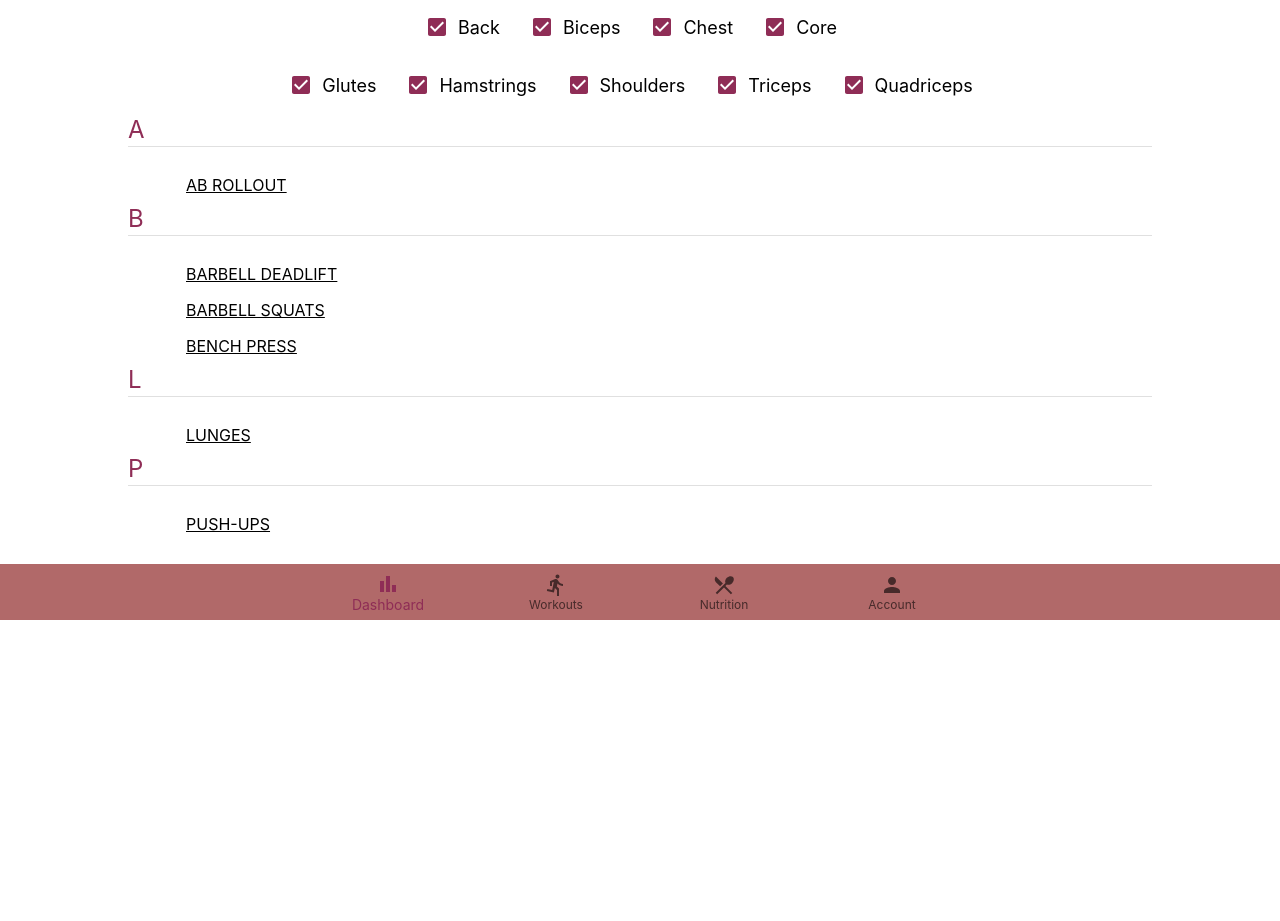
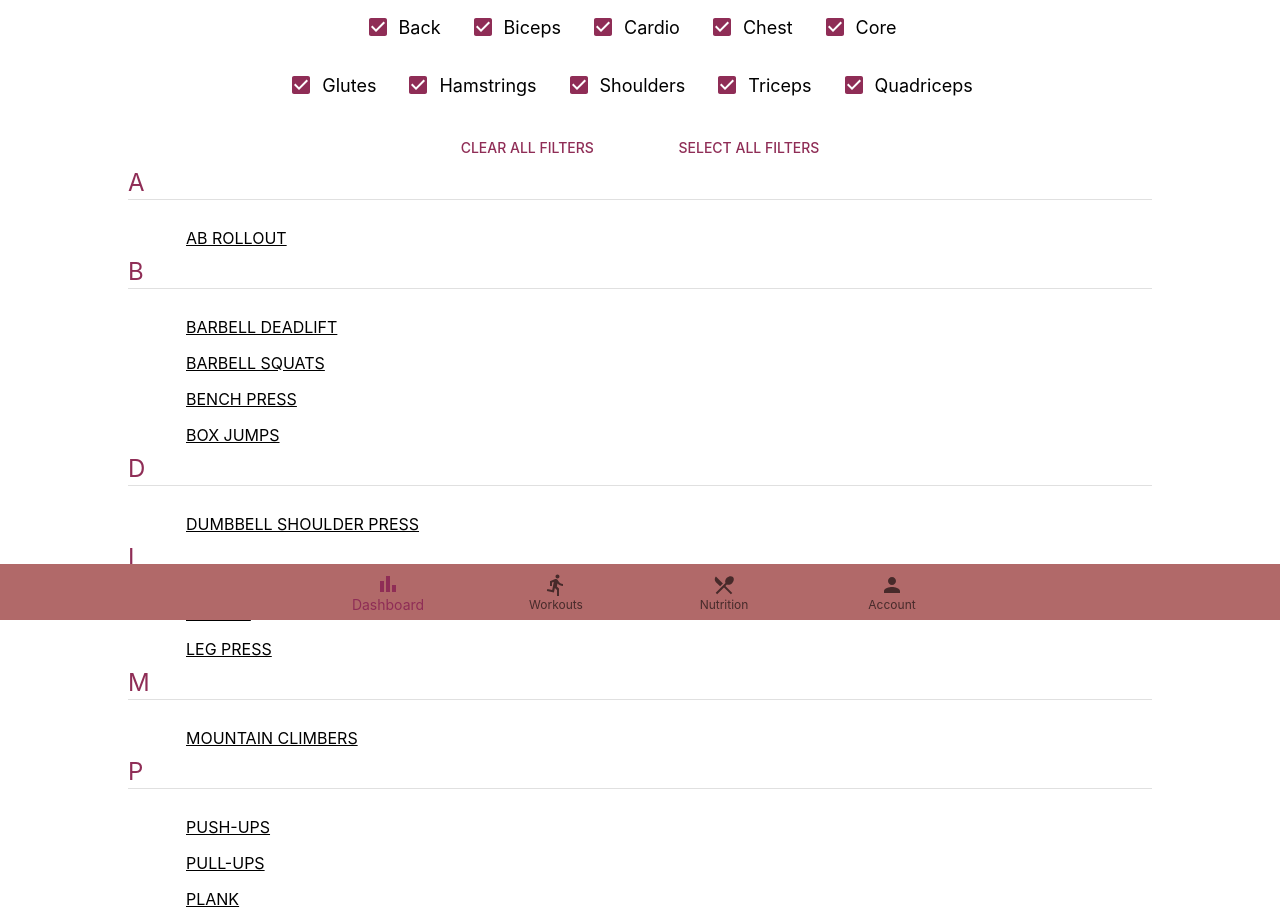
Before and after one commit to joshchyeonlee/EZFit, a React (Create React App) app: page /Exercise-Library in a window 1280 px wide. Shown: the part 180-1101 px from the top of the page. Before the commit the page ends 800 px from the top, so only its background shows below. Built offline with nearby package versions, Linux system fonts and the light colour scheme.

Commit message:
Select/Clear buttons, more mock data

```diff
--- a/src/components/workouts/ExerciseLibrary/ExerciseLibrary.mockData.ts
+++ b/src/components/workouts/ExerciseLibrary/ExerciseLibrary.mockData.ts
@@ -92,4 +92,109 @@ export const exerciseLibraryMockData: Exercise[] = [
       "Set 4: 12 reps.",
     ],
   },
+  {
+    name: "Pull-ups",
+    muscles: ["Back", "Biceps"],
+    equipment: "Pull-up bar",
+    instruction:
+      "Grab the pull-up bar with your palms facing away from you and hands shoulder-width apart. Hang freely and then pull yourself up until your chin is above the bar. Lower yourself down with control and repeat for the desired number of reps.",
+    rest: "60 seconds",
+    gif: "https://media.giphy.com/media/xT9IgyitmbGDpKp7Xa/giphy.gif",
+    execution: [
+      "Set 1: 8 reps.",
+      "Set 2: 8 reps.",
+      "Set 3: 8 reps.",
+      "Set 4: 8 reps.",
+    ],
+  },
+  {
+    name: "Plank",
+    muscles: ["Core"],
+    equipment: "None",
+    instruction:
+      "Start in a push-up position, with your weight on your forearms and toes, forming a straight line from head to heels. Hold this position, keeping your core engaged and avoiding sagging or arching your back, for the desired duration.",
+    rest: "30 seconds",
+    gif: "https://media.giphy.com/media/3o7qDEq2bMbcbPRQ2c/giphy.gif",
+    execution: [
+      "Hold for 30 seconds.",
+      "Hold for 40 seconds.",
+      "Hold for 50 seconds.",
+      "Hold for 60 seconds.",
+    ],
+  },
+  {
+    name: "Russian Twists",
+    muscles: ["Core"],
+    equipment: "Medicine Ball",
+    instruction:
+      "Sit on the floor with knees bent and feet lifted. Hold a medicine ball or weight with both hands and lean back slightly. Rotate your torso to the right, bringing the ball close to the floor beside you. Reverse the motion to the left, passing the ball to the other side. Repeat for the desired number of reps.",
+    rest: "45 seconds",
+    gif: "https://media.giphy.com/media/l41YimxJxJ7jDCpZa/giphy.gif",
+    execution: [
+      "Set 1: 20 reps.",
+      "Set 2: 20 reps.",
+      "Set 3: 20 reps.",
+      "Set 4: 20 reps.",
+    ],
+  },
+  {
+    name: "Dumbbell Shoulder Press",
+    muscles: ["Shoulders", "Triceps"],
+    equipment: "Dumbbells",
+    instruction:
+      "Sit on a bench with back support, holding a dumbbell in each hand at shoulder height. Push the dumbbells up above your head until your arms are fully extended. Lower them back down to shoulder height and repeat for the desired number of reps.",
+    rest: "60 seconds",
+    gif: "https://media.giphy.com/media/3oEduPIZt2h9Mfm2lq/giphy.gif",
+    execution: [
+      "Set 1: 10 reps.",
+      "Set 2: 10 reps.",
+      "Set 3: 10 reps.",
+      "Set 4: 10 reps.",
+    ],
+  },
+  {
+    name: "Leg Press",
+    muscles: ["Quadriceps", "Glutes"],
+    equipment: "Leg Press Machine",
+    instruction:
+      "Sit on the leg press machine and place your feet on the platform shoulder-width apart. Push the platform up by extending your knees and hips until your legs are fully extended. Slowly lower the platform until your knees are bent at a 90-degree angle. Push the platform back up and repeat for the desired number of reps.",
+    rest: "60 seconds",
+    gif: "https://media.giphy.com/media/11Tq5GO05dXiG4/giphy.gif",
+    execution: [
+      "Set 1: 15 reps.",
+      "Set 2: 15 reps.",
+      "Set 3: 15 reps.",
+      "Set 4: 15 reps.",
+    ],
+  },
+  {
+    name: "Mountain Climbers",
+    muscles: ["Core", "Cardio"],
+    equipment: "None",
+    instruction:
+      "Start in a plank position. Quickly alternate bringing each knee towards your chest in a running motion. Keep your core engaged and maintain a steady pace. Repeat for the desired number of reps.",
+    rest: "30 seconds",
+    gif: "https://media.giphy.com/media/l41JWWf0pneQJcxFa/giphy.gif",
+    execution: [
+      "Set 1: 30 seconds.",
+      "Set 2: 30 seconds.",
+      "Set 3: 30 seconds.",
+      "Set 4: 30 seconds.",
+    ],
+  },
+  {
+    name: "Box Jumps",
+    muscles: ["Quadriceps", "Cardio"],
+    equipment: "Plyo Box",
+    instruction:
+      "Stand in front of a sturdy, knee-height box. Jump onto the box, landing softly on both feet. Step back down and repeat for the desired number of reps.",
+    rest: "45 seconds",
+    gif: "https://media.giphy.com/media/5GoVLqeAOo6PK/giphy.gif",
+    execution: [
+      "Set 1: 12 reps.",
+      "Set 2: 12 reps.",
+      "Set 3: 12 reps.",
+      "Set 4: 12 reps.",
+    ],
+  },
 ];
--- a/src/components/workouts/ExerciseLibrary/ExerciseLibrary.tsx
+++ b/src/components/workouts/ExerciseLibrary/ExerciseLibrary.tsx
@@ -17,6 +17,7 @@ import { ChangeEvent, useEffect, useState } from "react";
 const initialFilterState: muscleGroup[] = [
   "Back",
   "Biceps",
+  "Cardio",
   "Chest",
   "Core",
   "Glutes",
@@ -60,9 +61,11 @@ function ExerciseLibrary() {
     setFilters(updatedFilters);
   };
 
+  const handleFilterToggle = (state: "all" | "none") => {
+    state === "all" ? setFilters(initialFilterState) : setFilters([]);
+  };
+
   useEffect(() => {
-    console.log({ filters });
-    console.log(exerciseSearchResults);
     const results = exerciseSearchResults.filter((exercise) =>
       exercise.muscles.some((muscle) => filters.includes(muscle))
     );
@@ -71,7 +74,7 @@ function ExerciseLibrary() {
   }, [filters, exerciseSearchResults]);
 
   return (
-    <Grid>
+    <Grid paddingBottom={"100px"}>
       <IconButton
         color="primary"
         onClick={() => navigate("/Workouts")}
@@ -93,7 +96,10 @@ function ExerciseLibrary() {
             placeholder="Search For Exercise..."
             onSearch={handleSearch}
           />
-          <ExerciseFilters handleFilterChange={handleFilterChange} />
+          <ExerciseFilters
+            handleFilterChange={handleFilterChange}
+            handleFilterToggle={handleFilterToggle}
+          />
         </Grid>
       </Grid>
       <Grid display={"flex"} justifyContent={"center"}>
@@ -118,33 +124,71 @@ function ExerciseLibrary() {
   );
 }
 
-const ExerciseFilters = ({
-  handleFilterChange,
-}: {
+interface ExerciseFiltersProps {
   handleFilterChange: (
     event: ChangeEvent<HTMLInputElement>,
     label: muscleGroup
   ) => void;
-}) => {
+  handleFilterToggle: (state: "all" | "none") => void;
+}
+
+const ExerciseFilters = ({
+  handleFilterChange,
+  handleFilterToggle,
+}: ExerciseFiltersProps) => {
+  const [checkedState, setCheckedState] = useState<"all" | "some" | "none">(
+    "some"
+  );
+
+  const handleCheckboxChange = (event: any, label: any) => {
+    handleFilterChange(event, label);
+    setCheckedState("some");
+  };
+
   return (
     <Grid display={"flex"} alignItems={"center"} flexDirection={"column"}>
       <Grid display={"flex"}>
-        {initialFilterState.slice(0, 4).map((category) => (
+        {initialFilterState.slice(0, 5).map((category) => (
           <ExerciseCheckbox
             label={category}
-            handleChange={handleFilterChange}
+            handleChange={handleCheckboxChange}
             key={category}
+            checkedState={checkedState}
           />
         ))}
       </Grid>
       <Grid display={"flex"}>
-        {initialFilterState.slice(4, 9).map((category) => (
+        {initialFilterState.slice(5, 10).map((category) => (
           <ExerciseCheckbox
             label={category}
-            handleChange={handleFilterChange}
+            handleChange={handleCheckboxChange}
             key={category}
+            checkedState={checkedState}
           />
         ))}
+      </Grid>
+      <Grid
+        paddingTop={"16px"}
+        justifyContent={"space-evenly"}
+        width={"100%"}
+        display={"flex"}
+      >
+        <Button
+          onClick={() => {
+            handleFilterToggle("none");
+            setCheckedState("none");
+          }}
+        >
+          Clear All Filters
+        </Button>
+        <Button
+          onClick={() => {
+            handleFilterToggle("all");
+            setCheckedState("all");
+          }}
+        >
+          Select All Filters
+        </Button>
       </Grid>
     </Grid>
   );
@@ -156,10 +200,23 @@ interface ExerciseCheckboxProps {
     event: ChangeEvent<HTMLInputElement>,
     label: muscleGroup
   ) => void;
+  checkedState: "all" | "some" | "none";
 }
+const ExerciseCheckbox = ({
+  label,
+  handleChange,
+  checkedState,
+}: ExerciseCheckboxProps) => {
+  const [checked, setChecked] = useState(true);
 
-const ExerciseCheckbox = ({ label, handleChange }: ExerciseCheckboxProps) => {
-  const [checked, setChecked] = useState(true);
+  useEffect(() => {
+    if (checkedState === "none") {
+      setChecked(false);
+    } else if (checkedState === "all") {
+      setChecked(true);
+    }
+  }, [checkedState]);
+
   return (
     <Grid display={"flex"} padding={"8px"}>
       <FormControlLabel
--- a/src/components/workouts/ExerciseLibrary/ExerciseLibrary.types.ts
+++ b/src/components/workouts/ExerciseLibrary/ExerciseLibrary.types.ts
@@ -11,6 +11,7 @@ export interface Exercise {
 export type muscleGroup =
   | "Back"
   | "Biceps"
+  | "Cardio"
   | "Chest"
   | "Core"
   | "Glutes"
```
